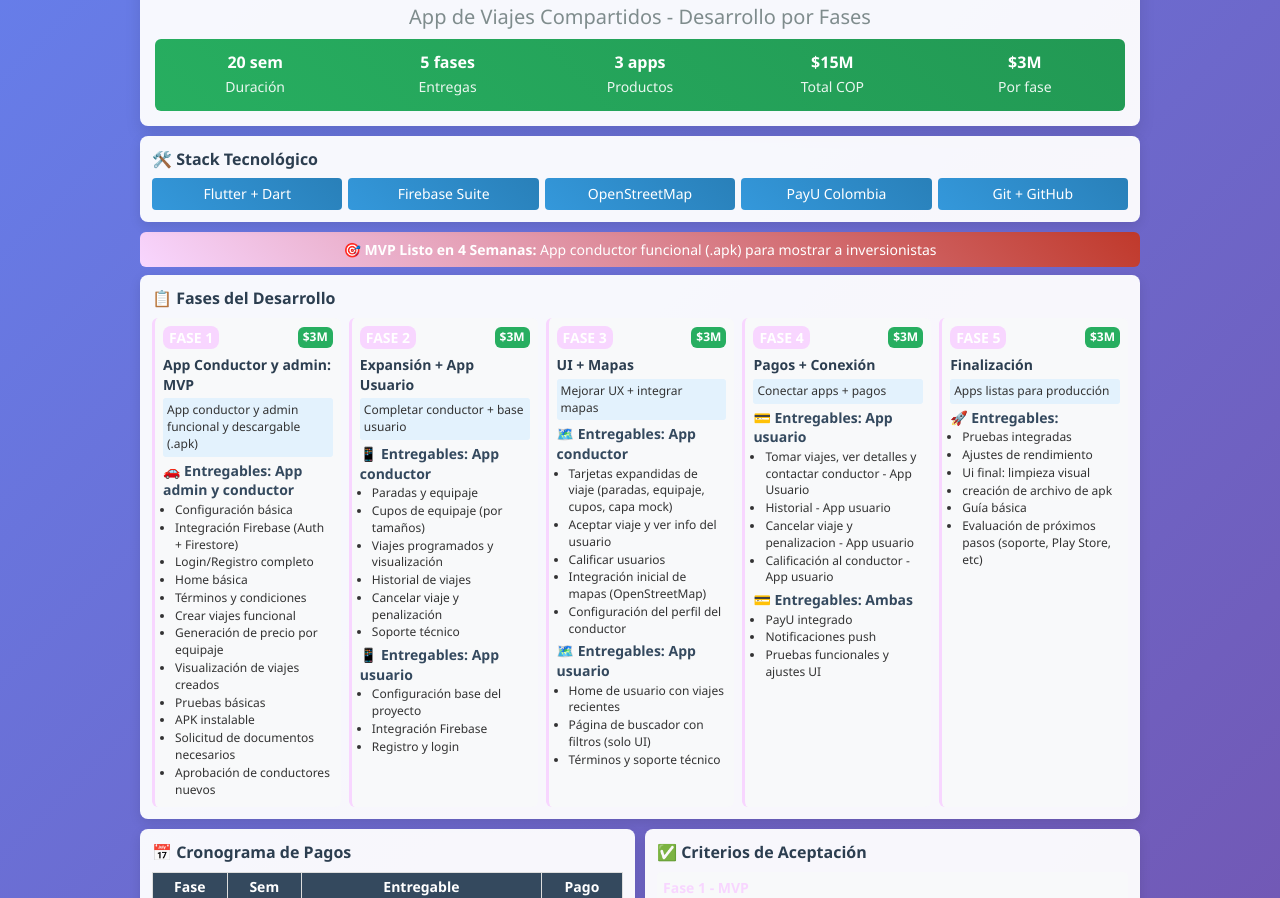
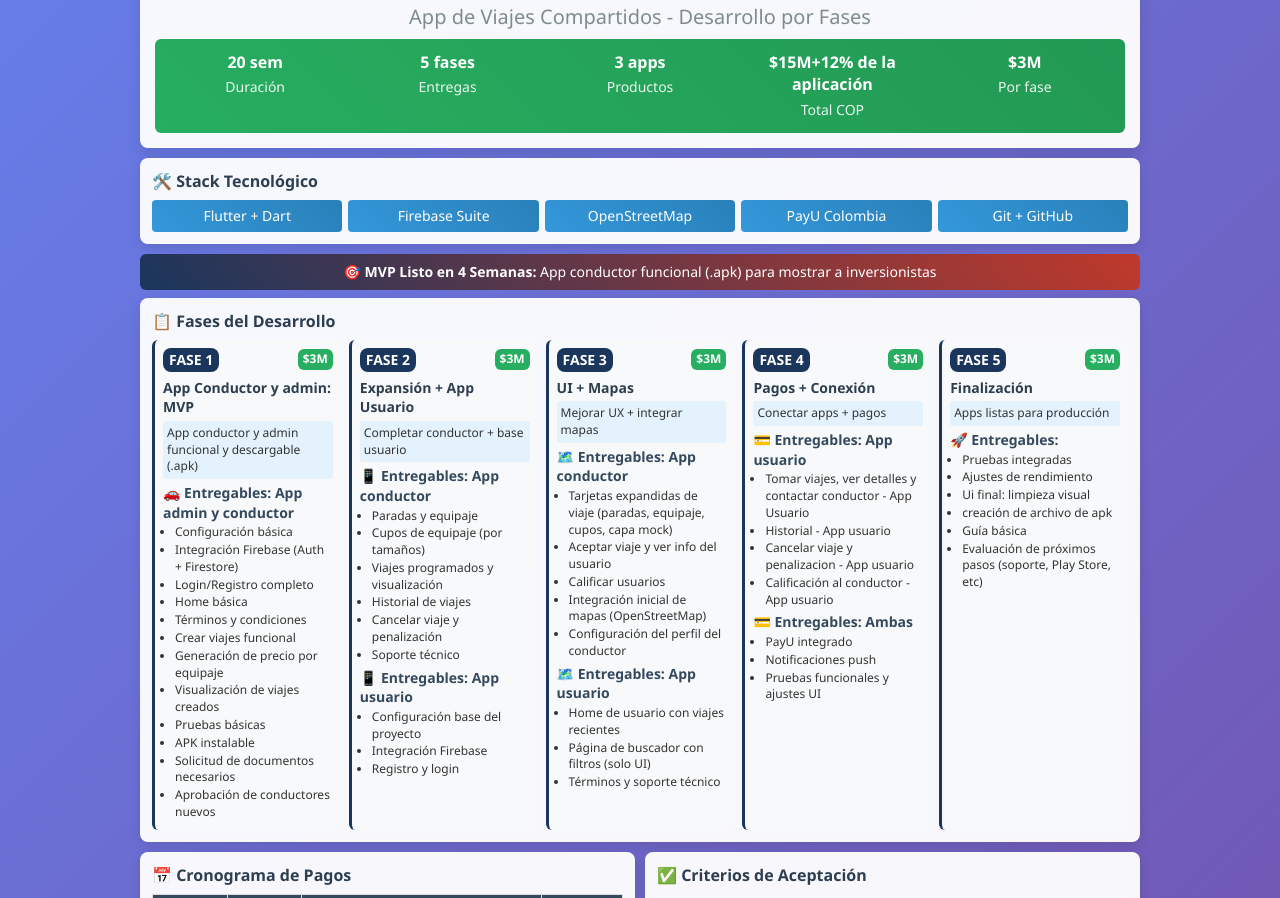
Before and after one commit to AlejandraCarvajal95/PresentacionPlisApp, a plain HTML site: page index.html in a window 1280 px wide. Shown: the part 54-952 px from the top of the page. Drawn offline with Linux system fonts and the light colour scheme.

Commit message:
12% de la app

```diff
--- a/index.html
+++ b/index.html
@@ -114,7 +114,7 @@
             background: #f8f9fa;
             border-radius: 6px;
             padding: 8px;
-            border-left: 3px solid #f8d6ff;
+            border-left: 3px solid #1a365d;
         }
 
         .phase-header {
@@ -125,7 +125,7 @@
         }
 
         .phase-number {
-            background: #f8d6ff;
+            background: #1a365d;
             color: white;
             padding: 2px 6px;
             border-radius: 8px;
@@ -207,7 +207,7 @@
         }
 
         .mvp-highlight {
-            background: linear-gradient(45deg, #f8d6ff, #c0392b);
+            background: linear-gradient(45deg, #1a365d, #c0392b);
             color: white;
             padding: 8px;
             border-radius: 6px;
@@ -300,7 +300,7 @@
 
         .criteria-compact h4 {
             font-size: 14px;
-            color: #f8d6ff;
+            color: #1a365d;
             margin-bottom: 3px;
         }
 
@@ -335,7 +335,7 @@
                     <span class="stat-label">Productos</span>
                 </div>
                 <div class="stat-item">
-                    <span class="stat-value">$15M</span>
+                    <span class="stat-value">$15M+12% de la aplicación</span>
                     <span class="stat-label">Total COP</span>
                 </div>
                 <div class="stat-item">
@@ -601,7 +601,7 @@
                 </div>
                 <div class="summary-card">
                     <h3>Total</h3>
-                    <div class="summary-value">$15M</div>
+                    <div class="summary-value">$15M+12% de la aplicación</div>
                     <p>5 pagos de $3M</p>
                 </div>
                 <div class="summary-card">
```
